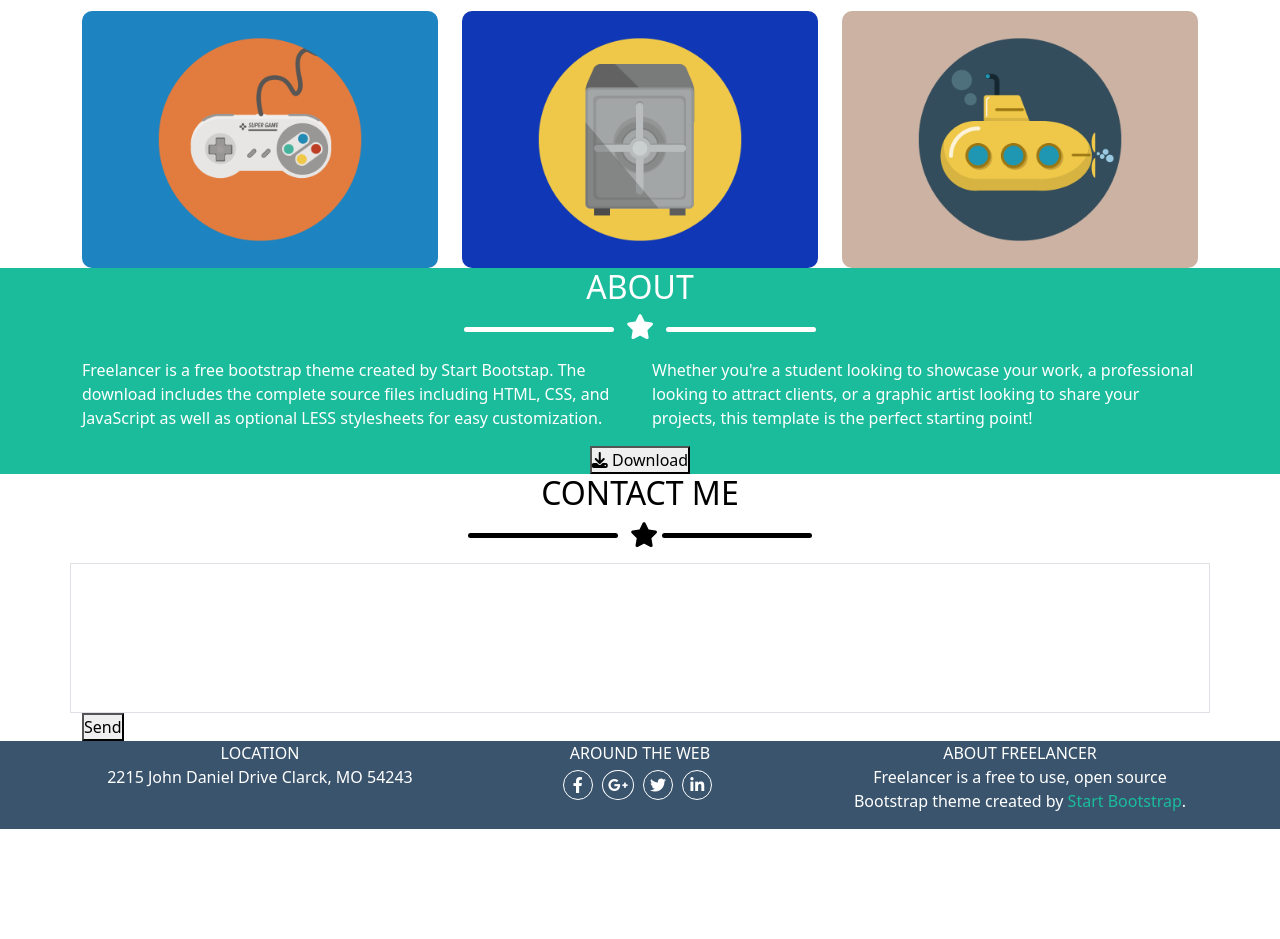
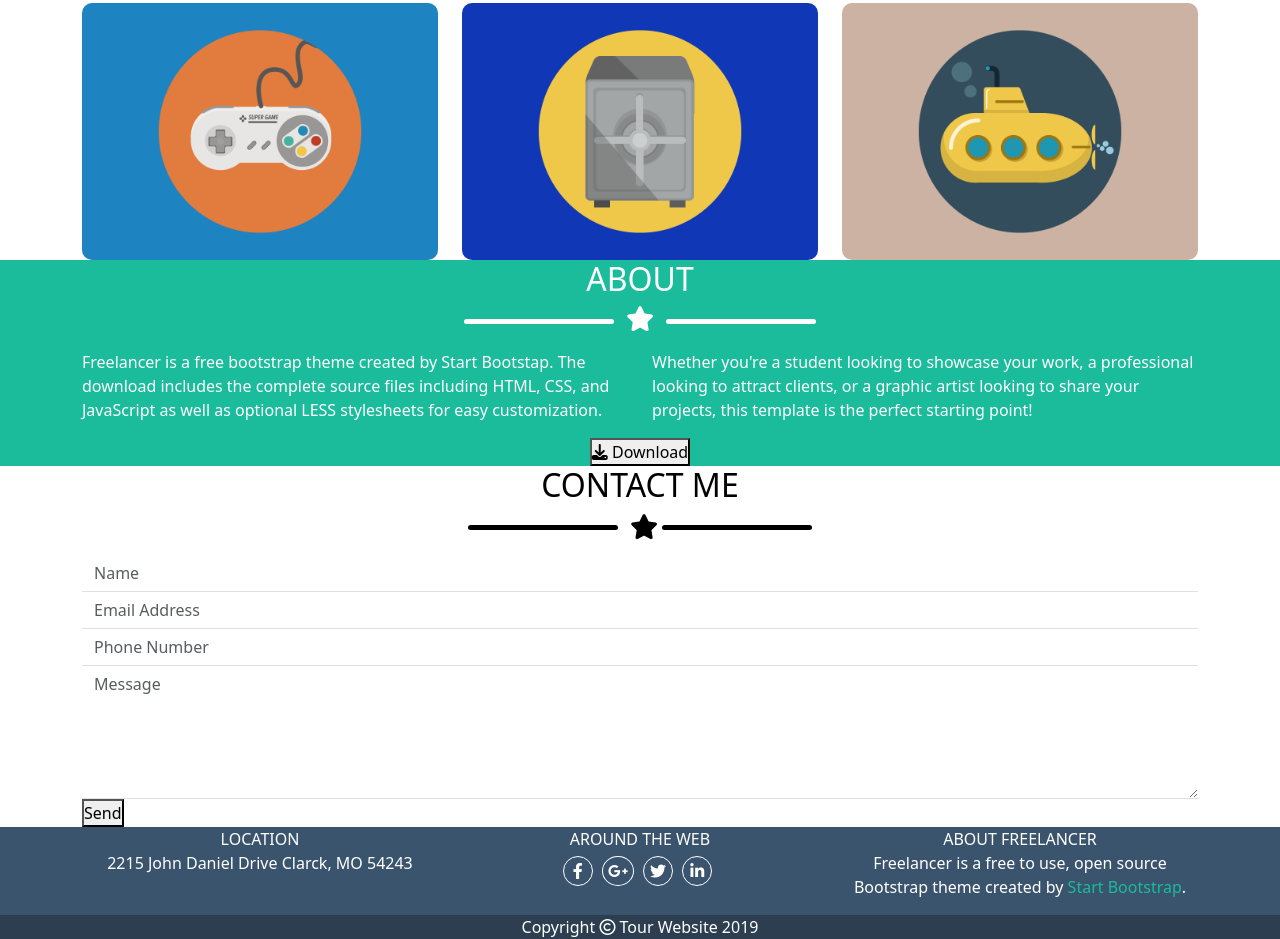
Before and after one commit to robertobenfini/html-css-bootstrap-freelancer, a plain HTML site: page index.html in a window 1280 px wide. Shown: the part 801-1740 px from the top of the page. Before the commit the page ends 1654 px from the top, so only its background shows below. Drawn offline with nearby package versions, Linux system fonts and the light colour scheme.

Commit message:
[ADD] header-fixed

```diff
--- a/css/style.css
+++ b/css/style.css
@@ -43,7 +43,7 @@ body{
 /*fine layout*/
 
 /*header*/
-header{
+header ,.background-nero{
     background-color: #2c3e50;
 }
 
@@ -98,6 +98,13 @@ h1{
 .img-portfolio{
     width: 100%;
     border-radius: 10px;
+}
+/*contact me*/
+.border-input{
+    border-top: none;
+    border-left: none;
+    border-right: none;
+    border-radius: 0%;
 }
 /*fine main*/
 
--- a/index.html
+++ b/index.html
@@ -12,7 +12,10 @@
     </head>
     <body>
         <!--header-->
-        <header>
+        <header class="fixed-top">
+            <div class="container">
+                <div class="row">
+                    <div class="col-12">
                         <nav class="navbar navbar-expand-lg bg-transparent">
                             <div class="container-fluid">
                               <a class="navbar-brand text-white" href="#">START BOOTSTRAP</a>
@@ -34,6 +37,9 @@
                               </div>
                             </div>
                         </nav>
+                    </div>
+                </div>
+            </div>
         </header>
         <!--fine header-->
 
@@ -44,7 +50,7 @@
                 <div class="container">
                     <div class="row">
                         <div class="col-12">
-                            <div class="content text-center">
+                            <div class="content text-center pt-5">
                                 <img src="./img/avatar.svg" alt="avatar" class="img-avatar padding-20">
                                 <h1>START BOOTSTRAP</h1>
                                 <ul class="list-inline">
@@ -127,8 +133,21 @@
                             </ul>
                         </div>
                     </div>
-                    <div class="col-12 border h-150px"></div>
-                    <div class="col-12"><button class="button-sec-about">Send</button></div>
+                    <div class="col-12">
+                        <div class="content">
+                            <form>
+                                <input class="form-control border-input" type="text" placeholder="Name" aria-label="default input example">
+                                <input class="form-control border-input" type="text" placeholder="Email Address" aria-label="default input example">
+                                <input class="form-control border-input" type="tel" placeholder="Phone Number" aria-label="default input example">
+                                <textarea class="form-control border-input" id="message" placeholder="Message" rows="5"></textarea>
+                              </form>
+                        </div>
+                    </div>
+                    <div class="col-12">
+                        <div class="content">
+                            <button>Send</button>
+                        </div>
+                    </div>
                 </div>
             </div>
         </main>
```
Lines whose indentation alone changed are shown as unchanged.
